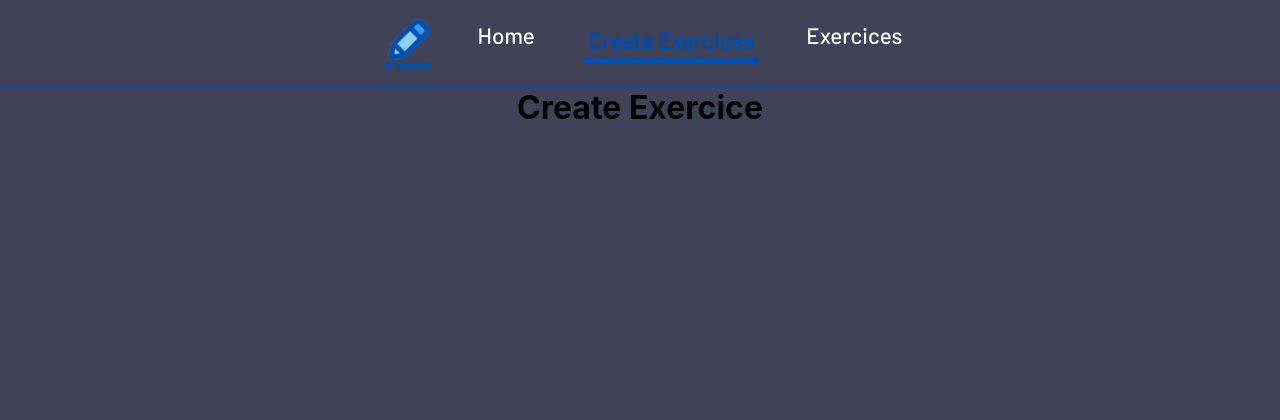
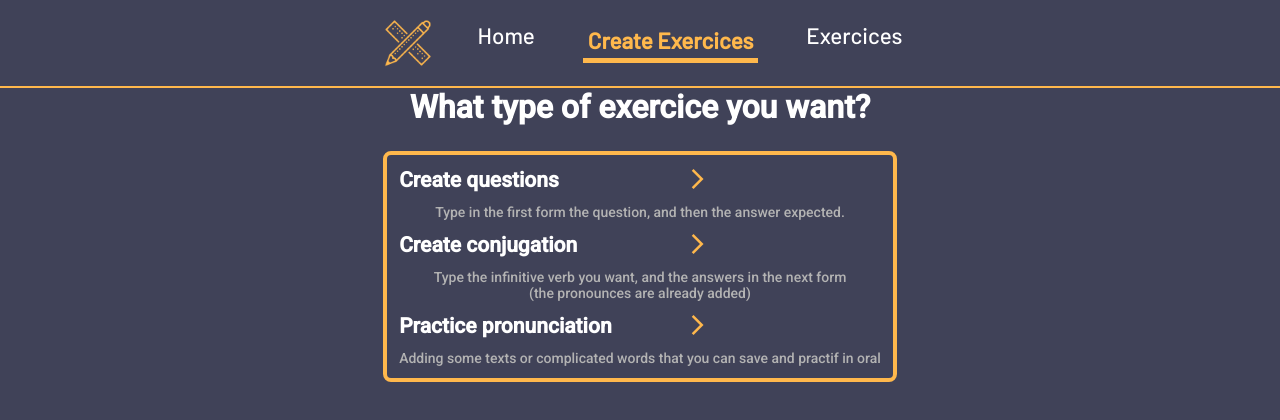
Before and after one commit to fang44Zen/pardonmyfrench, a React (Create React App) app: page /create-exo in a window 1280 px wide. Shown: the top 420 px of the page. Built offline with nearby package versions, Linux system fonts and the light colour scheme.

Commit message:
update 1 02/26

```diff
--- a/public/index.html
+++ b/public/index.html
@@ -9,6 +9,12 @@
       name="description"
       content="Web site created using create-react-app"
     />
+    <!-- incon list here: -->
+    <link
+      rel="stylesheet"
+      href="https://fonts.googleapis.com/css2?family=Material+Symbols+Outlined:opsz,wght,FILL,GRAD@48,400,0,0"
+    />
+    <!-- icon stop -->
     <!-- font list here: -->
     <link rel="preconnect" href="https://fonts.googleapis.com" />
     <link rel="preconnect" href="https://fonts.gstatic.com" crossorigin />
@@ -16,11 +22,10 @@
       href="https://fonts.googleapis.com/css2?family=Barlow:wght@500&display=swap"
       rel="stylesheet"
     />
-
-    <link rel="preconnect" href="https://fonts.googleapis.com" />
-    <link rel="preconnect" href="https://fonts.gstatic.com" crossorigin />
+    <!-- <link rel="preconnect" href="https://fonts.googleapis.com" />
+    <link rel="preconnect" href="https://fonts.gstatic.com" crossorigin /> -->
     <link
-      href="https://fonts.googleapis.com/css2?family=Barlow:wght@500&family=Roboto+Slab&display=swap"
+      href="https://fonts.googleapis.com/css2?family=Roboto:wght@500&display=swap"
       rel="stylesheet"
     />
 
--- a/src/components/navigation-bar/navbar.scss
+++ b/src/components/navigation-bar/navbar.scss
@@ -1,4 +1,4 @@
-$neo-blue: #004fac;
+$neo-blue: #ffb84c;
 
 .navbar {
   padding: 0.8rem;
@@ -17,12 +17,6 @@ $neo-blue: #004fac;
     font-weight: bold;
     border-bottom: solid 5px $neo-blue;
     padding: 5px;
-    &:hover {
-      color: lighten($color: $neo-blue, $amount: 30%);
-      box-shadow: rgba(0, 0, 0, 0.35) 0px 5px 15px;
-      border-radius: 8px;
-      border-bottom: none;
-    }
   }
   &-link-unactive {
     color: white;
--- a/src/routes/create-exercice/create-exercice.jsx
+++ b/src/routes/create-exercice/create-exercice.jsx
@@ -1,9 +1,43 @@
 import "./create-exercice.scss";
-
+import { Link } from "react-router-dom";
 const CreateExo = () => {
   return (
-    <div>
-      <h1>Create Exercice</h1>
+    <div className="main-create-exo">
+      <h1>What type of exercice you want?</h1>
+      <div className="exotocreate">
+        <ul className="exotocreate_list-exo">
+          <li>
+            <Link className="exotocreate_list-exo-link">
+              <h3>Create questions</h3>
+              <span class="material-symbols-outlined">arrow_forward_ios</span>
+            </Link>
+          </li>
+          <p>
+            Type in the first form the question, and then the answer expected.
+          </p>
+          <li>
+            <Link className="exotocreate_list-exo-link">
+              <h3>Create conjugation</h3>
+              <span class="material-symbols-outlined">arrow_forward_ios</span>
+            </Link>
+          </li>
+          <p>
+            Type the infinitive verb you want, and the answers in the next form
+            <br />
+            (the pronounces are already added)
+          </p>
+          <li>
+            <Link className="exotocreate_list-exo-link">
+              <h3>Practice pronunciation</h3>
+              <span class="material-symbols-outlined">arrow_forward_ios</span>
+            </Link>
+          </li>
+          <p>
+            Adding some texts or complicated words that you can save and practif
+            in oral
+          </p>
+        </ul>
+      </div>
     </div>
   );
 };
--- a/src/routes/create-exercice/create-exercice.scss
+++ b/src/routes/create-exercice/create-exercice.scss
@@ -0,0 +1,48 @@
+$neo-blue: #ffb84c;
+
+h1 {
+  font-family: "Roboto";
+  color: white;
+}
+
+.exotocreate {
+  display: flex;
+  justify-content: center;
+  &_list-exo {
+    border: solid 4px $neo-blue;
+    border-radius: 8px;
+    padding: 12px;
+    margin-top: 25px;
+    display: flex;
+    flex-direction: column;
+    gap: 12px;
+    font-family: "Roboto";
+    font-size: 18px;
+    p {
+      color: darken($color: white, $amount: 30%);
+      font-size: 14px;
+    }
+    span {
+      color: $neo-blue;
+    }
+    h3 {
+      color: white;
+      text-decoration: none;
+    }
+    &-link {
+      text-decoration: none;
+      text-align: start;
+      display: grid;
+      grid-template-columns: 4fr 1fr;
+      list-style: none;
+      gap: 50px;
+    }
+  }
+  li {
+    text-align: start;
+    display: grid;
+    grid-template-columns: 4fr 1fr;
+    list-style: none;
+    gap: 50px;
+  }
+}
```
Also changed, not shown: src/img/pencil-case.png.
